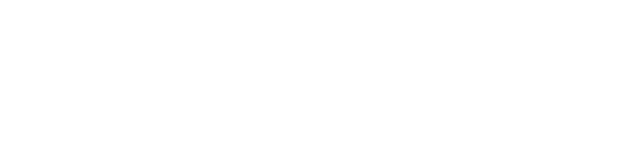
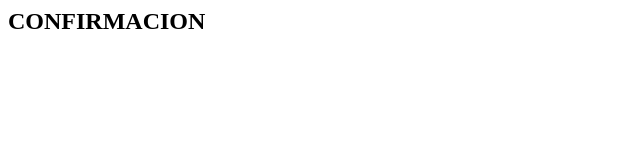
Before and after one commit to LucaSolving/erp_demo, a plain HTML site: page index.html in a window 1280 px wide. Shown: the whole page, without its empty margins (0-640 px from the left). Drawn offline with Linux system fonts and the light colour scheme.

Commit message:
confirmacion titulo

```diff
--- a/index.html
+++ b/index.html
@@ -3,4 +3,5 @@
     <title>
     </title>
 </head>
+<h2>CONFIRMACION</h2>
 </html>
```
